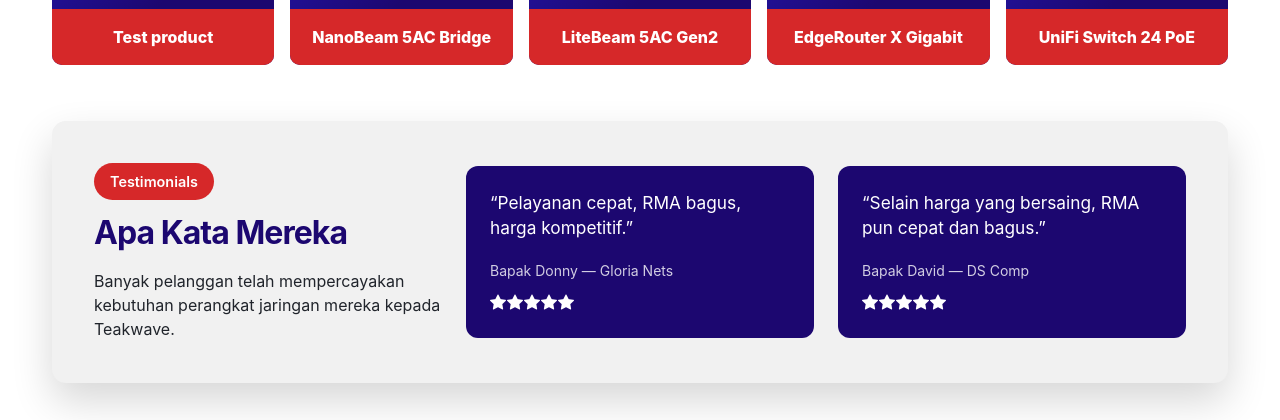
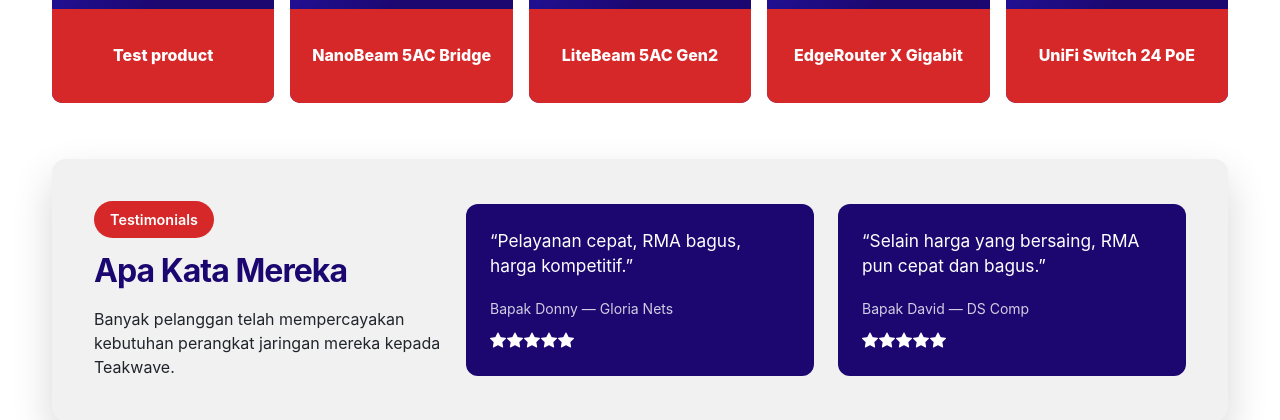
Before and after one commit to digitaria-lab/teakwave2026, a PHP site: page / in a window 1280 px wide. Shown: the part 1752-2172 px from the top of the page. Run offline with PHP 8.4, Linux system fonts and the light colour scheme; data comes from the database, SQL or seed files in the repository; data that the repository does not hold is empty.

Commit message:
listing product update on homepage

```diff
--- a/assets/css/style.css
+++ b/assets/css/style.css
@@ -588,9 +588,15 @@ background: linear-gradient(90deg,rgba(252, 191, 74, 1) 0%, rgba(214, 40, 41, 1)
 
 .product-name {
   background: var(--accent);
+  height: 94px;
+  padding: 12px 10px;
+  display: flex;
+  align-items: center;
+  justify-content: center;
   text-align: center;
-  padding: 16px 10px;
   font-weight: 800;
+  line-height: 1.3;
+  overflow-wrap: anywhere;
 }
 
 .product-controls .btn {
```
Also changed, not shown: 1 other file.
